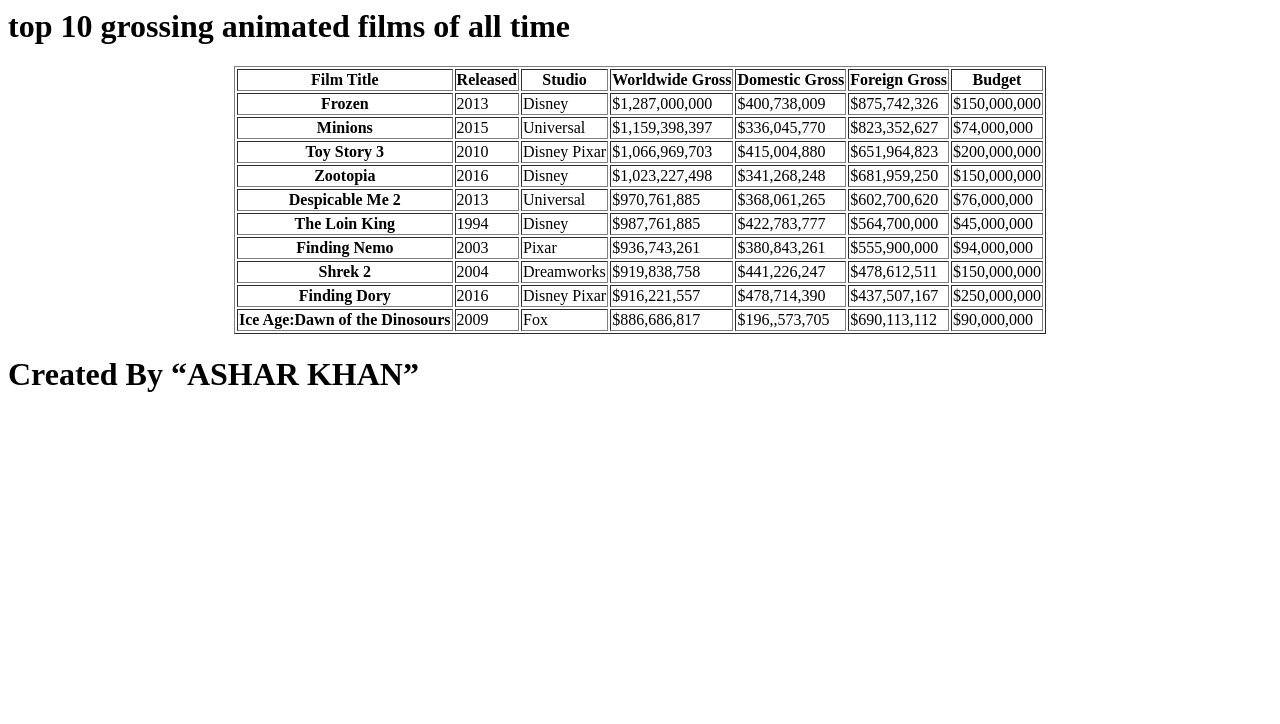
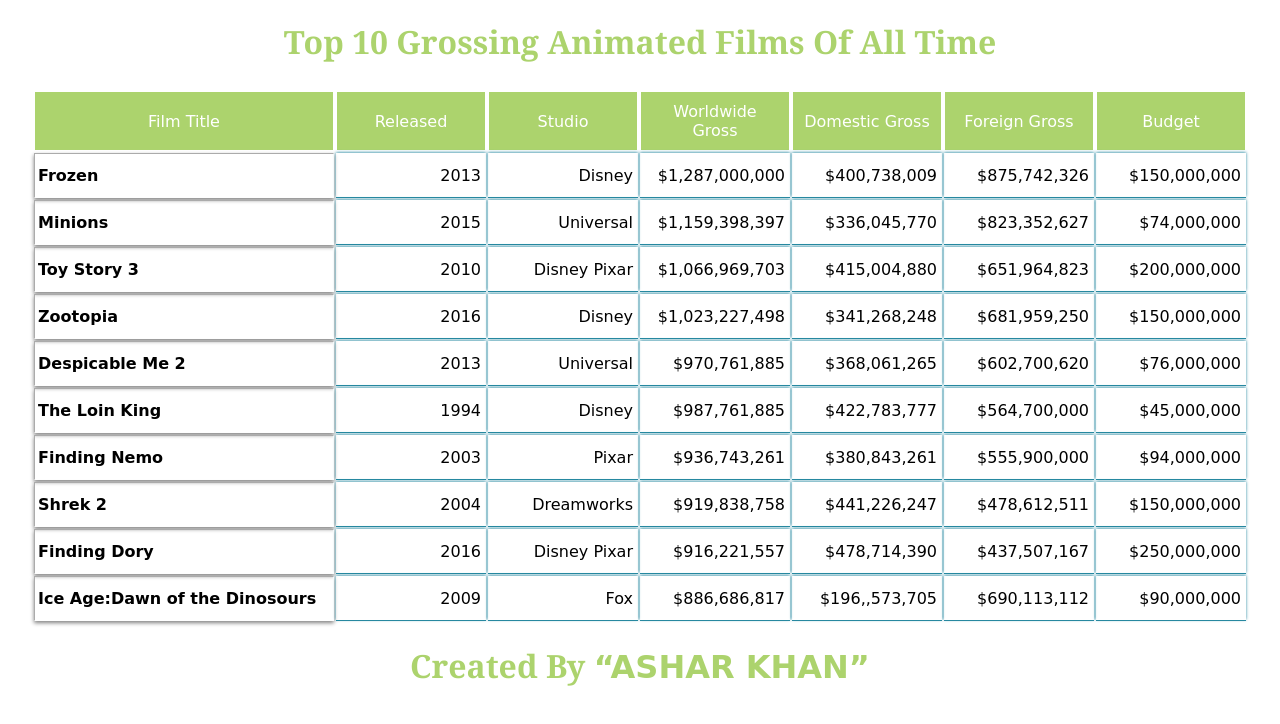
Before and after one commit to asharkhan785/css-table, a plain HTML site: page index.html in a window 1280 px wide. Drawn offline with Linux system fonts and the light colour scheme.

Commit message:
Update style.css

```diff
--- a/style.css
+++ b/style.css
@@ -1,51 +1,58 @@
-.css{
-    margin-top: 10px ;
+*{
+    padding: 0%;
+    margin: 0%;
+    box-sizing: border-box;
+    font-family:  cursive;
 }
-.a1{
-    height:150px;
-    width: 100%;
-    background: black;
-    border: 1px solid;
+h1{
+    text-transform: capitalize;
+    text-align: center;
+    margin: 20px 0px 25px 0px;
+    font-family:  Georgia, 'Times New Roman', Times, serif;
 }
-.a2{
-    height: 430px;
-    width: 10%;
-    background: black;
-    border: 1px solid;
-    float: left;
-    margin-top: 10px ;
+table{
+    border: 1px solid white;
 }
-.a3{
-    height:100px;
-    width: 30%;
-    background: rgb(170, 0, 0);
-    border: 1px solid;
-    margin-top: 10px ;
-    margin-left: 10px;
+table:hover{
+
 }
-.a4{
-    height:100px;
-    width: 30%;
-    background: rgb(0, 204, 255);
-    border: 1px solid;
-    margin-right: 10px;
-    margin-left: 10px;
+thead th{
+    border: 1px solid white;
+    background-color: rgb(172, 211, 109);
+    padding: 10px;
+    color: white;
+    font-weight: 480;
 }
-.a5{
-    height:100px;
-    width: 30%;
-    background: rgb(200, 255, 0);
-    border: 1px solid;
-    margin-top: 10px ;
-    margin-right: 10px;
-    margin-left: 10px;
+thead th:hover{
+    border: 1px solid white;
+    background-color: rgb(108, 207, 32);
+    transition: 0.5s;
+    color: aquamarine;
+   }
+tbody th{
+    width: 300px;
+    height: 45px;
+    text-align: left;
+    padding: 3px;
+    box-shadow: 0px 2px 4px gray;
 }
-.a6{
-    height:100px;
-    width: 30%;
-    background: rgb(119, 0, 255);
-    border: 1px solid;
-    margin-top: 10px ;
-    margin-right: 10px;
-    margin-left: 10px;
+tbody th:hover{
+    background-color: rgb(182, 181, 181);
+    transition: 0.5s;
 }
+td{
+    border: none;
+    border-bottom: 1px solid rgb(39, 136, 160);
+    box-shadow: 0px -1.5px 3px rgb(39, 136, 160);
+    width: 150px;
+    text-align: right;
+    padding: 5px;
+}
+td:hover{
+    background-color: rgb(209, 140, 50);
+    color: rgb(245, 225, 199);
+    transition: 0.5s;
+}
+h1{
+    color:  rgb(172, 211, 109);
+}
```
